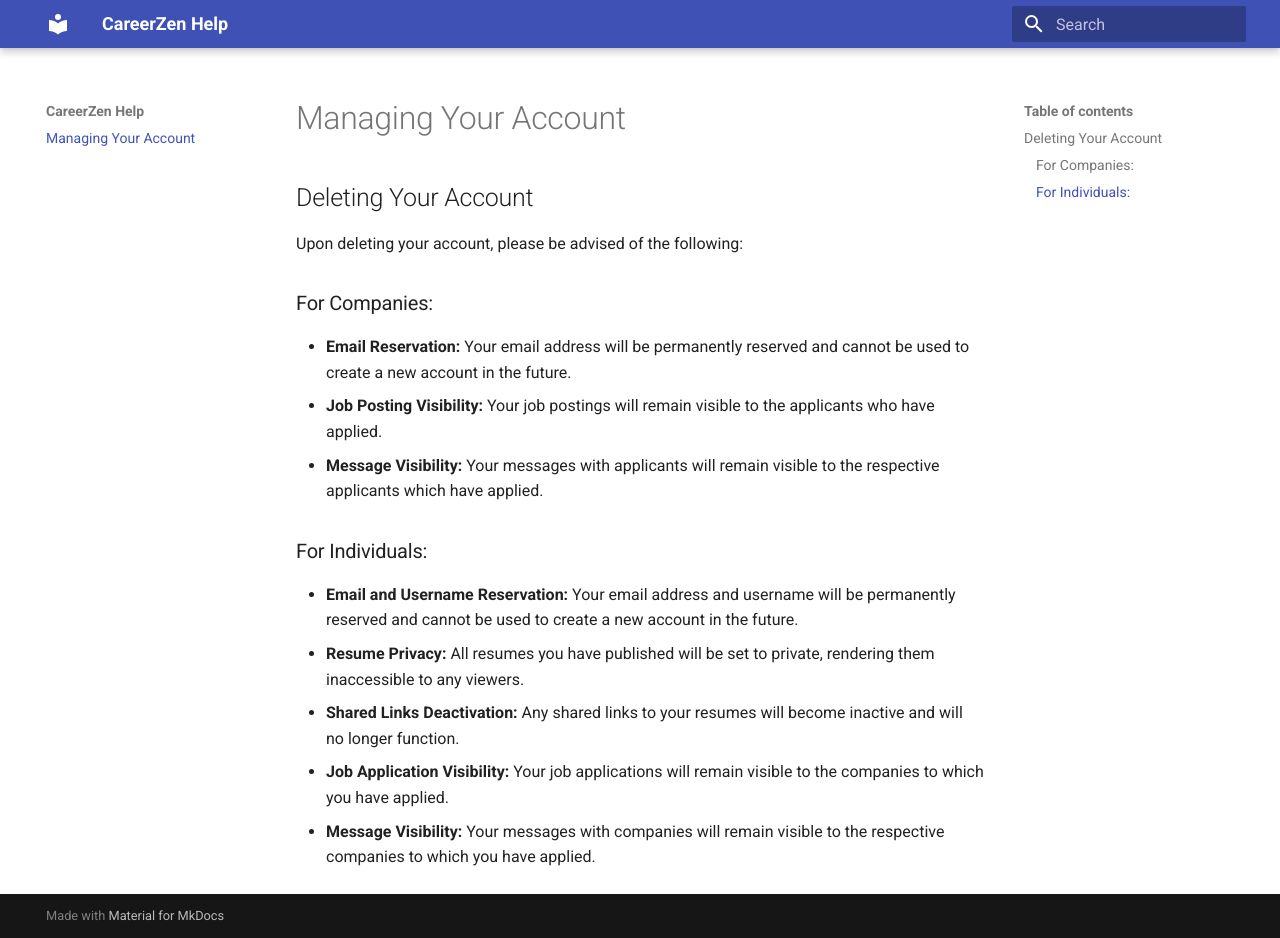
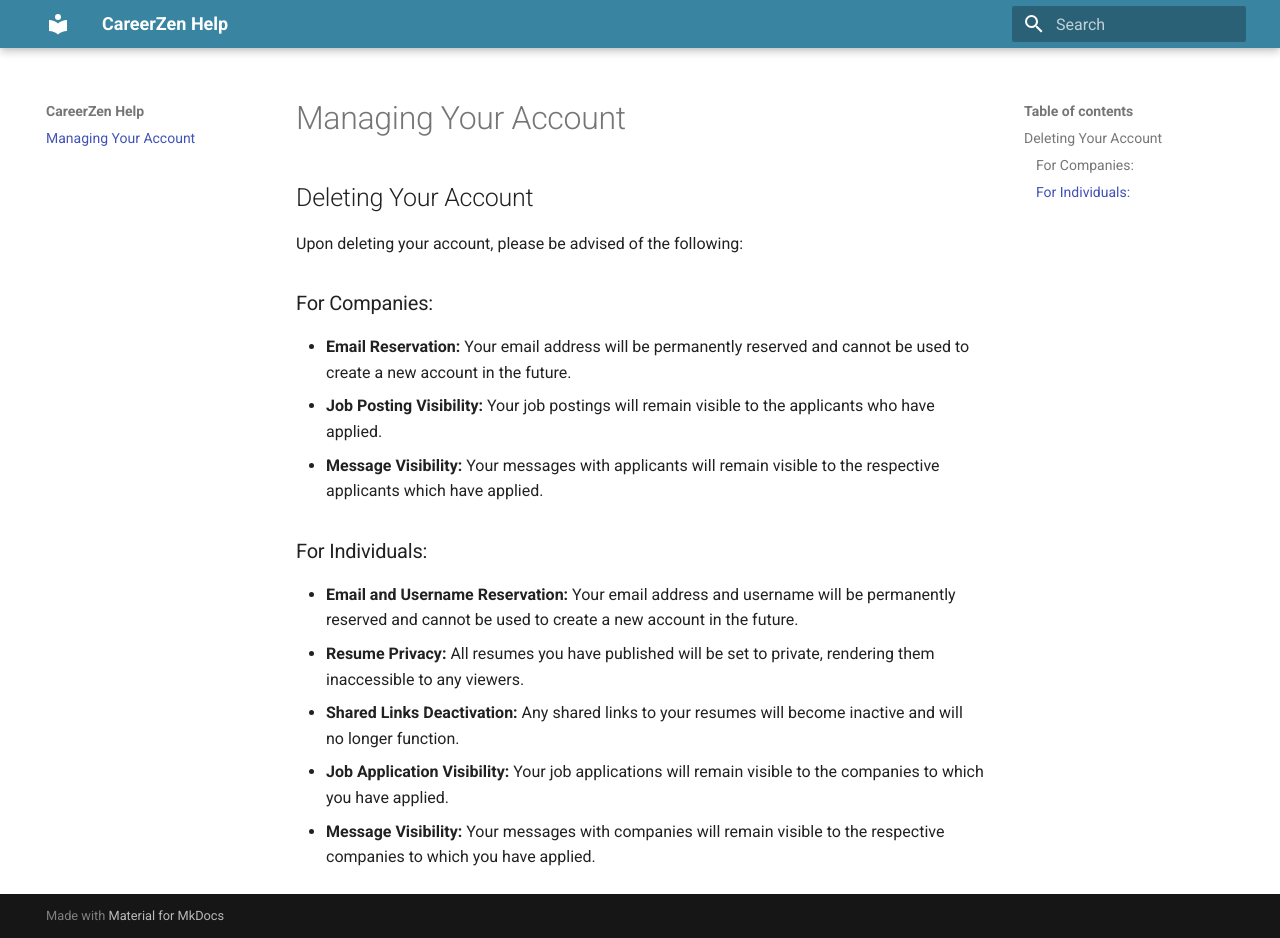
Before and after one commit to vhajdari/careerzen-help, an MkDocs documentation site: the page built from docs/index.md, in a window 1280 px wide and 938 px high. Built offline with MkDocs 1.6.1 and Material for MkDocs 9.7.7, drawn with Linux system fonts in a browser that asks for light colours.

Commit message:
Use career-zen theme colors

```diff
--- /dev/null
+++ b/docs/stylesheets/extra.css
@@ -0,0 +1,5 @@
+[data-md-color-scheme="careerZen"] {
+  --md-primary-fg-color:#3984A1;
+  --md-primary-fg-color--light: #4dA0C0;
+  --md-primary-fg-color--dark: #255668 ;
+}
--- a/mkdocs.yml
+++ b/mkdocs.yml
@@ -1,3 +1,7 @@
 site_name: CareerZen Help
 theme:
   name: material
+  palette:
+    scheme: careerZen
+extra_css:
+  - stylesheets/extra.css
```
